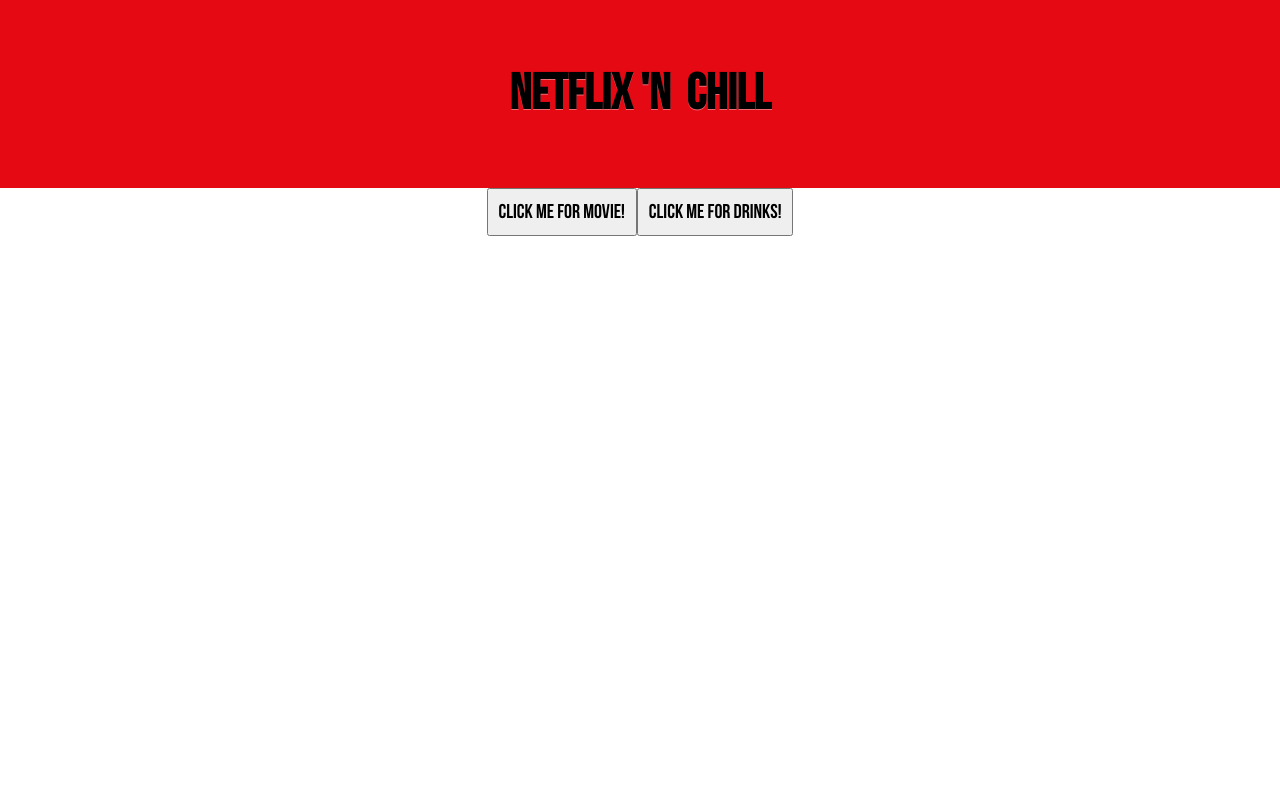
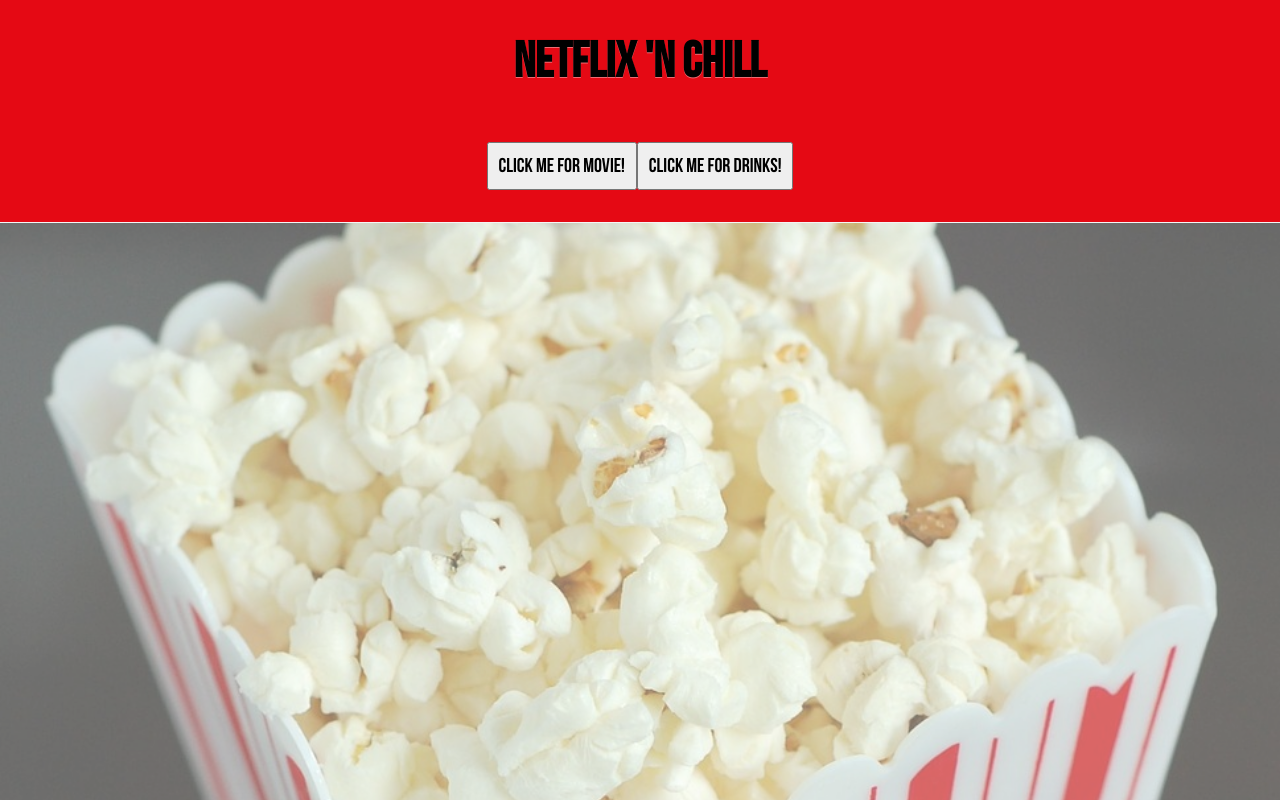
Before and after one commit to NetflixNChill/netflixnchill, a plain HTML site: page index.html in a window 1280 px wide. Drawn offline with nearby package versions, Linux system fonts and the light colour scheme.

Commit message:
cleaned up background, added styling

```diff
--- a/assets/index.css
+++ b/assets/index.css
@@ -3,8 +3,8 @@
   src: url(BebasNeue.otf);
 }
 
-
 html, body {
+  z-index: 10;
   margin: 0;
   padding: 0;
   box-sizing: border-box;
@@ -12,19 +12,11 @@ html, body {
 }
 header {
   background-color: #E50914;
-  padding: 4rem;
+  z-index: 50;
   text-shadow: 0 1px 0 rgba(255, 255, 255, 0.4);
-  display: flex;
   justify-content: center;
-}
-
-.backgroundPic {
-  background-image: url("popcornpic.jpg") repeat-y;
-  opacity: .6;
-  z-index: -100;
-  position: absolute;
-  width: 100%;
-  border: 2px solid white;
+  padding: 2rem 0 2rem 0;
+  border-bottom: 1px groove whitesmoke;
 }
 
 h1 {
@@ -34,6 +26,17 @@ h1 {
   font-size: 50px;
   margin: 0;
   padding:0;
+}
+
+.backgroundPic {
+    background-image: url('popcornpic.jpg');
+    background-size: cover;
+    opacity: .6;
+    z-index: -100;
+    height: 1300px;
+    position: fixed;
+    top: 0;
+    width: 100%;
 }
 
 p {
@@ -50,7 +53,7 @@ button {
 .loaders {
   display: flex;
   justify-content: center;
-  margin: 0 2rem 0 2rem;
+  margin: 2rem 2rem 0 2rem;
 }
 
 .drinkReq {
--- a/index.html
+++ b/index.html
@@ -10,19 +10,21 @@
 <body>
   <div class="content">
     <header>
-      <h1>Netflix 'n</h1><h1 class="chillTitle">Chill</h1>
+      <h1>Netflix 'n Chill</h1>
+      <br>
+      <div class="loaders">
+        <button class="action">Click me for movie!</button>
+        <button class="searchshow">Click me for drinks!</button>
+      </div>
+
     </header>
     <div class="backgroundPic"></div>
-    <div class="loaders">
-      <button class="action">Click me for movie!</button>
-      <button class="searchshow">Click me for drinks!</button>
       <!-- <form class="searchshow" role="searchshow">
         <label for="Netflix Search"></label>
         <input class="drinkReq" type="text" name="name" placeholder="Who is this drink for?">
         <br>
         <input class="loadReq" type="submit" name="name" value="Search">
       </form> -->
-    </div>
 
 
     <div class="netflixContent"></div>
```
